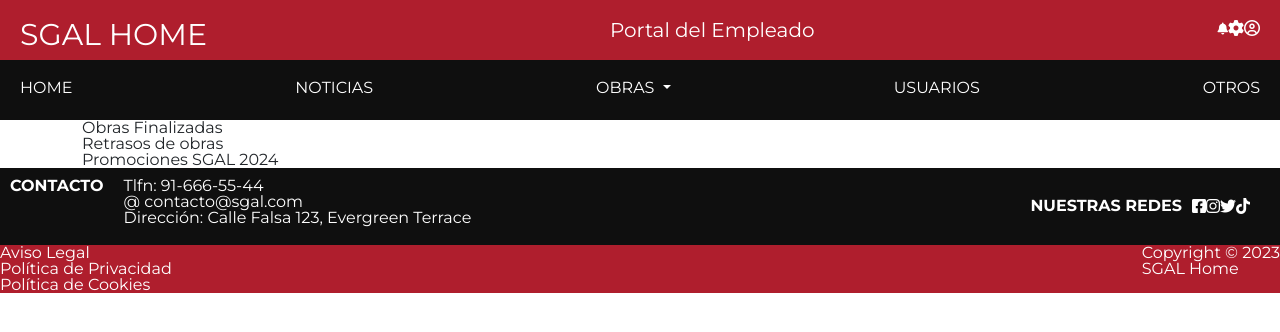
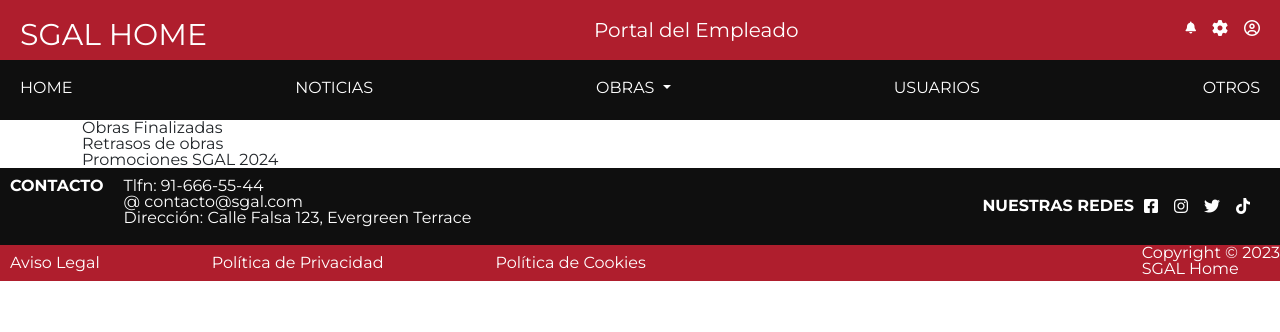
Before and after one commit to AliciaZP/front_constructora, an Angular app: page /home in a window 1280 px wide. Shown: the top 332 px of the page. Built offline with nearby package versions, Linux system fonts and the light colour scheme.

Commit message:
Actualizado iconos de nav bar y footer

```diff
--- a/src/app/shared/components/footer/footer.component.css
+++ b/src/app/shared/components/footer/footer.component.css
@@ -24,6 +24,8 @@
 
 .social {
     margin-left: 10px;
+    display: flex;
+    gap: 1rem;
 }
 
 h3 {
@@ -34,9 +36,6 @@ h3 {
     background-color: var(--color-main);
     display: flex;
     justify-content: space-between;
-
-
-
 }
 
 ul li a {
@@ -44,3 +43,9 @@ ul li a {
     color: white;
 
 }
+
+.flex {
+    display: flex;
+    gap: 7rem;
+    padding: 10px;
+}
--- a/src/app/shared/components/footer/footer.component.html
+++ b/src/app/shared/components/footer/footer.component.html
@@ -7,25 +7,22 @@
                 <p>@ contacto@sgal.com</p>
                 <p>Dirección: Calle Falsa 123, Evergreen Terrace</p>
             </div>
-
         </div>
         <div class="footer-icons">
             <h3>NUESTRAS REDES</h3>
-            <div class="social">
-                <i class="fa-brands fa-square-facebook"></i>
-                <i class="fa-brands fa-instagram"></i>
-                <i class="fa-brands fa-twitter"></i>
-                <i class="fa-brands fa-tiktok"></i>
+            <div>
+                <ul class="social">
+                    <li><i class="fa-brands fa-square-facebook"></i></li>
+                    <li><i class="fa-brands fa-instagram"></i></li>
+                    <li><i class="fa-brands fa-twitter"></i></li>
+                    <li><i class="fa-brands fa-tiktok"></i></li>
+                </ul>
             </div>
-
-
         </div>
-
     </nav>
-
     <nav class="bottom">
         <div class="fin">
-            <ul>
+            <ul class="flex">
                 <li><a href="">Aviso Legal</a></li>
                 <li><a href="">Política de Privacidad</a></li>
                 <li><a href="">Política de Cookies</a></li>
--- a/src/app/shared/components/nav-bar/nav-bar.component.css
+++ b/src/app/shared/components/nav-bar/nav-bar.component.css
@@ -22,6 +22,8 @@ h2 {
 
 .icons {
     color: white;
+    display: flex;
+    gap: 1rem;
 }
 
 .nav-links {
--- a/src/app/shared/components/nav-bar/nav-bar.component.html
+++ b/src/app/shared/components/nav-bar/nav-bar.component.html
@@ -4,9 +4,9 @@
             <h1>SGAL HOME</h1>
             <h2>Portal del Empleado</h2>
             <ul class="icons">
-                <i class="fa-solid fa-bell fa-xs"></i>
-                <i class="fa-solid fa-gear"></i>
-                <i class="fa-regular fa-circle-user"></i>
+                <li><i class="fa-solid fa-bell fa-xs"></i></li>
+                <li><i class="fa-solid fa-gear"></i></li>
+                <li><i class="fa-regular fa-circle-user"></i></li>
             </ul>
         </div>
     </nav>
```
